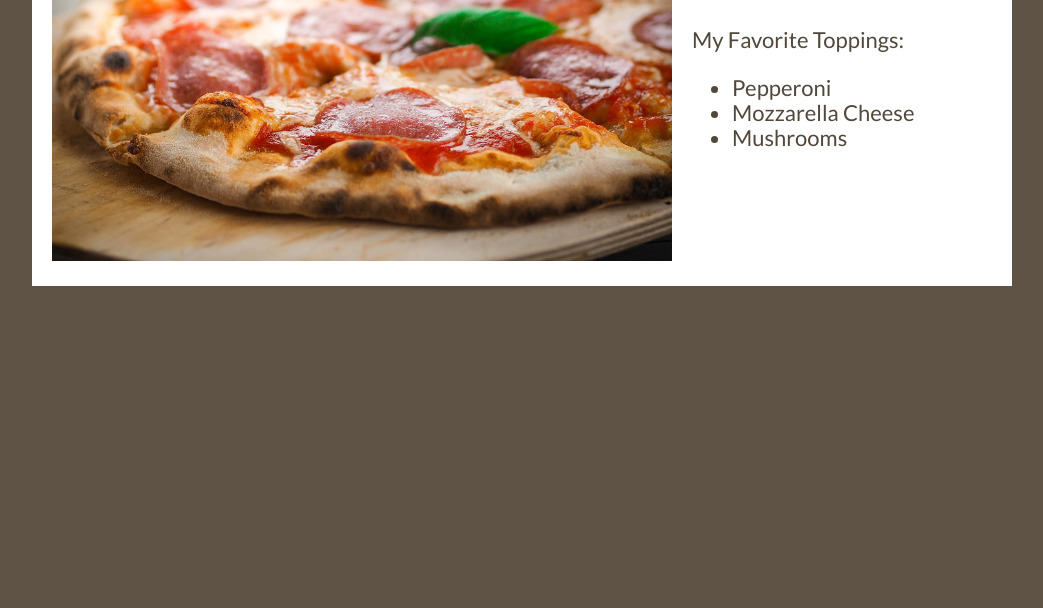
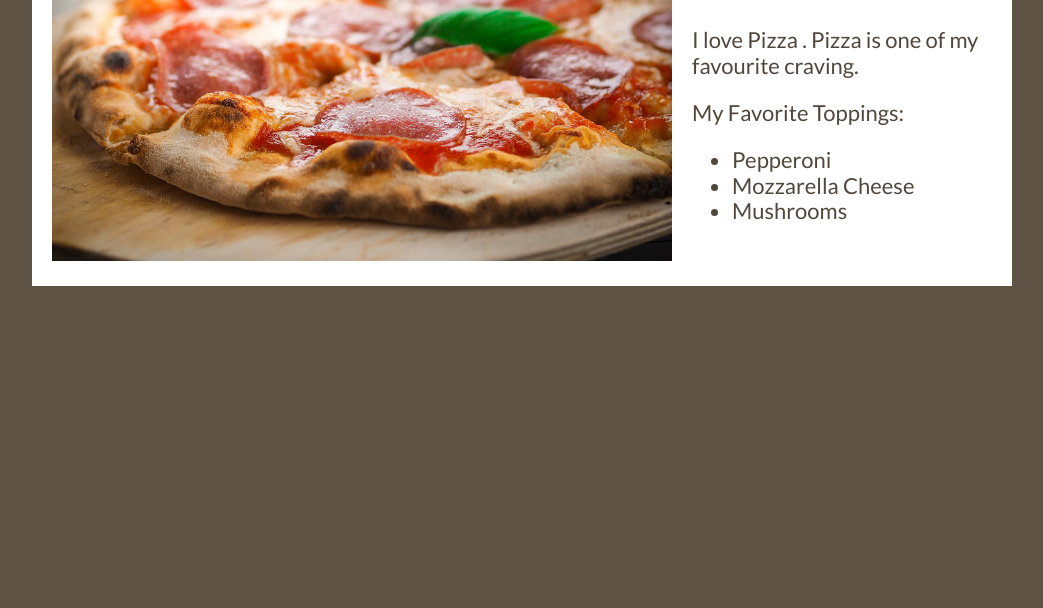
Before and after one commit to Salmoon231/Pizza, a plain HTML site: page index.html in a window 1280 px wide. Shown: the part 192-800 px from the top of the page, without its empty margins (118-1161 px from the left). Drawn offline with nearby package versions, Linux system fonts and the light colour scheme; a web font is replaced by a local one.

Commit message:
Update index.html

```diff
--- a/index.html
+++ b/index.html
@@ -20,6 +20,7 @@
   </div>
   <div class="textContainer">
     <h1>Pizza!</h1>
+    <p> I love Pizza . Pizza is one of my favourite craving.</p>
     <p>My Favorite Toppings: </p>
     <ul>
       <li>Pepperoni</li>
```
